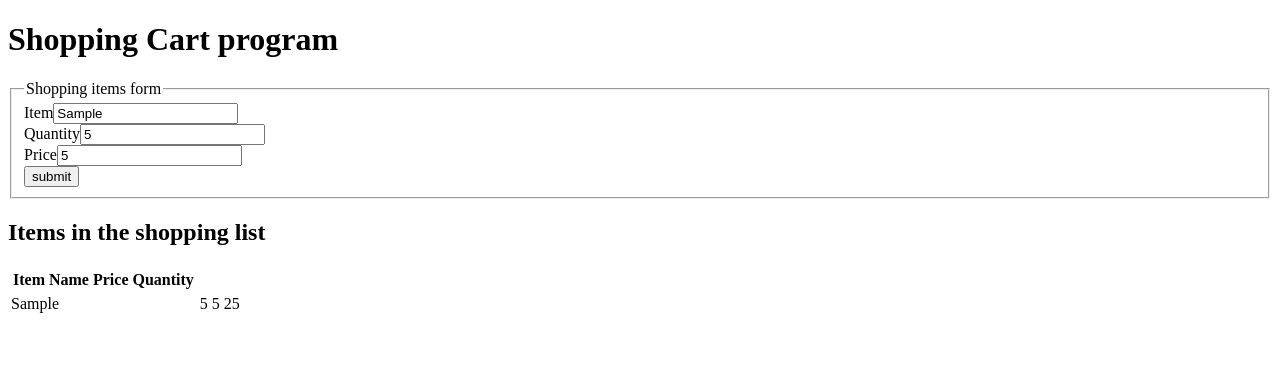
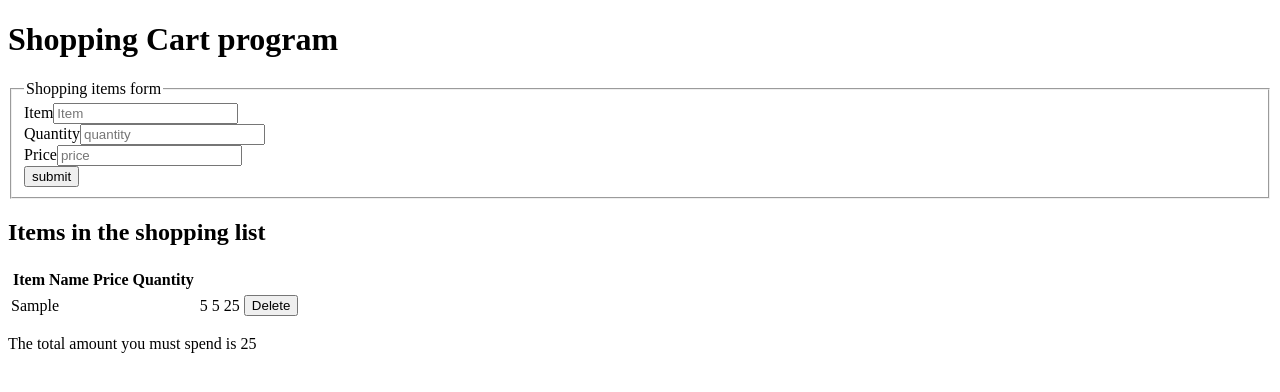
Before and after one commit to wshibero/react-shopping-list, a React (Vite) app: page / in a window 1280 px wide. Both pictures are taken after typing "Sample", "5", "5" into the empty fields and a click on the input "submit". Shown: the top 392 px of the page. Built offline with nearby package versions, Linux system fonts and the light colour scheme.

Commit message:
added the totals state

```diff
--- a/src/App.jsx
+++ b/src/App.jsx
@@ -6,12 +6,19 @@ export default function App() {
   const [price, setPrice] = useState('')
   const [quantity, setQuantity] = useState('')
   const [shoppingList, setShoppingList] = useState([])
+  const [total, setTotal] = useState(0)
   const handleSubmit = (e)=>{
     e.preventDefault()
-    alert("submitted the data "+item+" "+price+" "+quantity)
     setShoppingList([...shoppingList, {item: item, price: price, quantity: quantity, total: (price*quantity)}])
-    console.log(shoppingList.length)
-    console.log(shoppingList.toString)
+    setTotal(total+(price*quantity))
+    setItem('')
+    setPrice('')
+    setQuantity('')
+  }
+  const deleteElement = () =>{
+    setShoppingList(
+      shoppingList.filter(x => x.id !== shoppingList.id)
+    )
   }
   return (
     <main>
@@ -73,10 +80,16 @@ export default function App() {
                     <td>{item.quantity}</td>
                     <td>{item.price}</td>
                     <td>{item.total}</td>
+                    <td>
+                      <button
+                        onClick={deleteElement}
+                        >Delete</button>
+                    </td>
                   </tr>
                 )
               })}
             </table>
+            <p>The total amount you must spend is {total}</p>
           </div>
         )
       }
```
